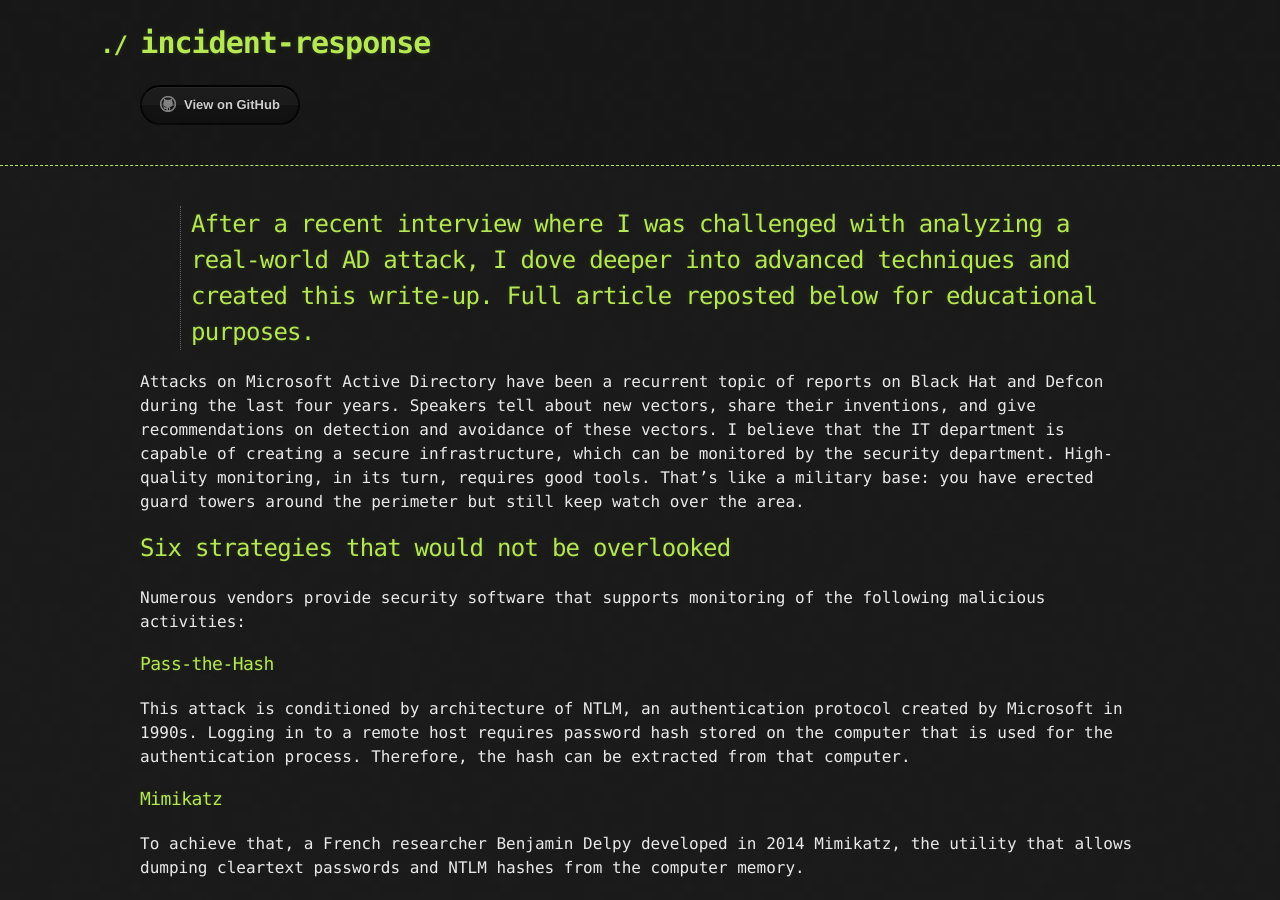
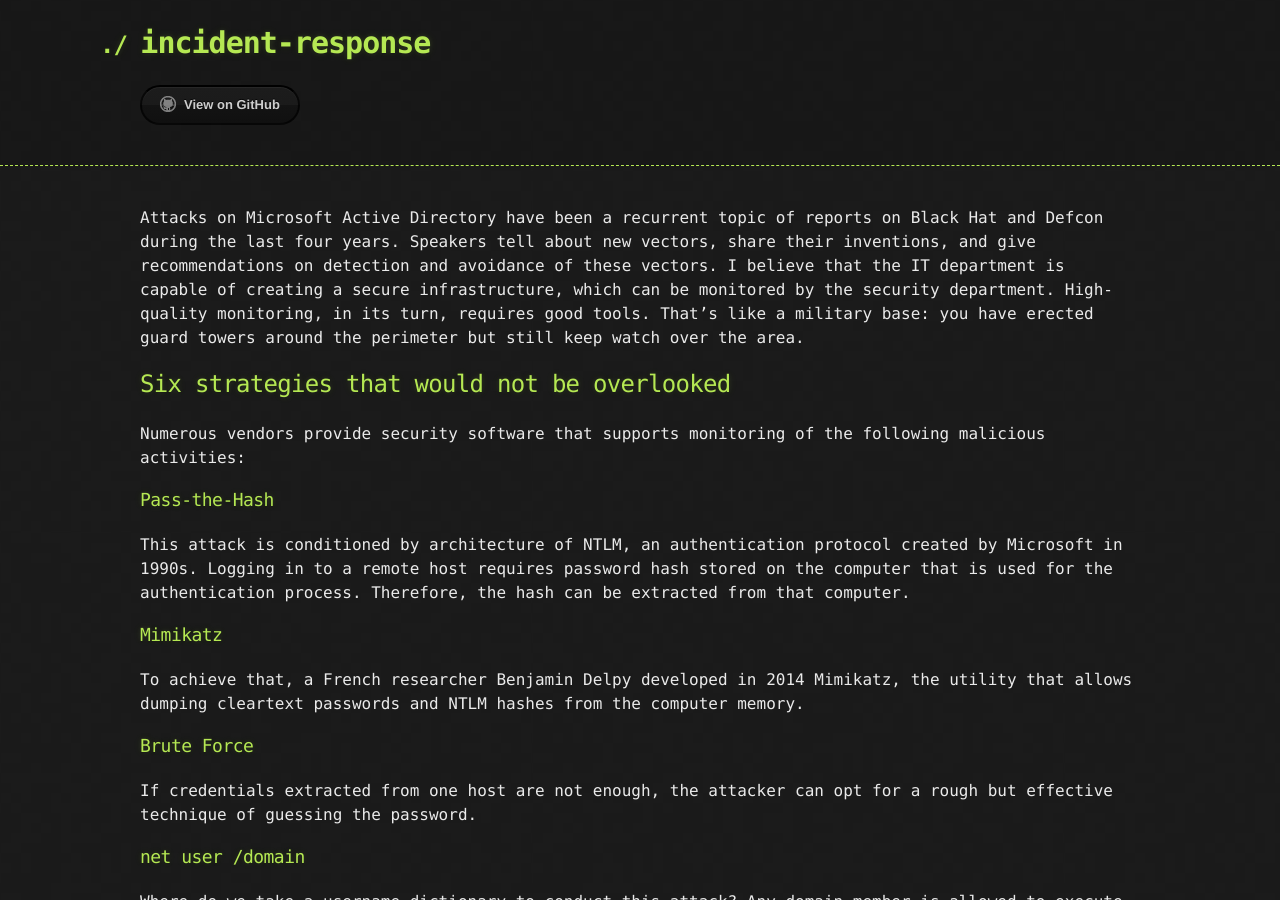
Before and after one commit to dimabass/incident-response, a Jekyll site: the page built from ad-attacks-ms-active-directory.md, in a window 1280 px wide and 900 px high. Built offline with Jekyll 4.4.1, drawn with Linux system fonts in a browser that asks for light colours; the repository's description, which GitHub fills in, is left out.

Commit message:
Update ad-attacks-ms-active-directory.md

```diff
--- a/ad-attacks-ms-active-directory.md
+++ b/ad-attacks-ms-active-directory.md
@@ -4,9 +4,6 @@
 date: 2025-03-30
 description: In-depth walkthrough of AD attack techniques such as DCSync, DCShadow, SPN scanning, Kerberoasting and detection methods.
 tags: [active-directory, blue-team, detection, kerberos, attack]
----
-
-> After a recent interview where I was challenged with analyzing a real-world AD attack, I dove deeper into advanced techniques and created this write-up. Full article reposted below for educational purposes.
 ---
 
 Attacks on Microsoft Active Directory have been a recurrent topic of reports on Black Hat and Defcon during the last four years. Speakers tell about new vectors, share their inventions, and give recommendations on detection and avoidance of these vectors. I believe that the IT department is capable of creating a secure infrastructure, which can be monitored by the security department. High-quality monitoring, in its turn, requires good tools. That's like a military base: you have erected guard towers around the perimeter but still keep watch over the area.
```
